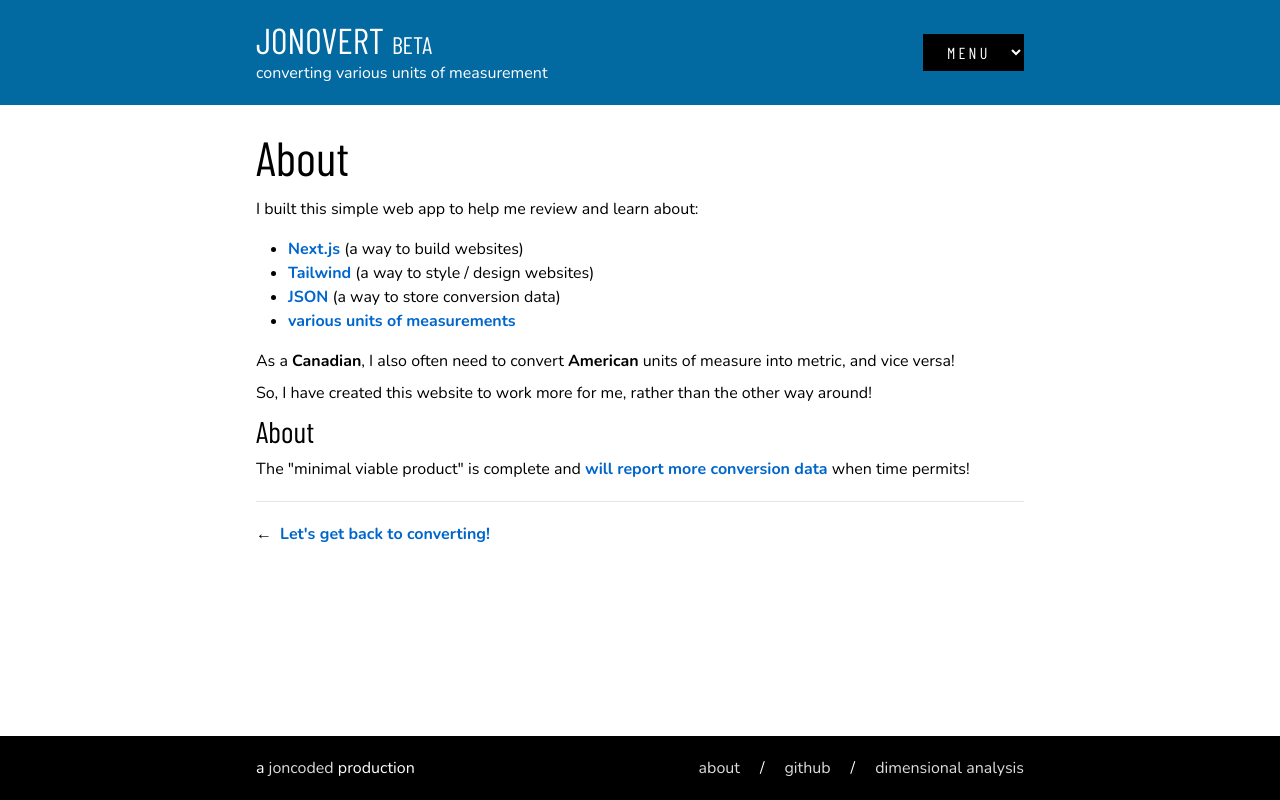
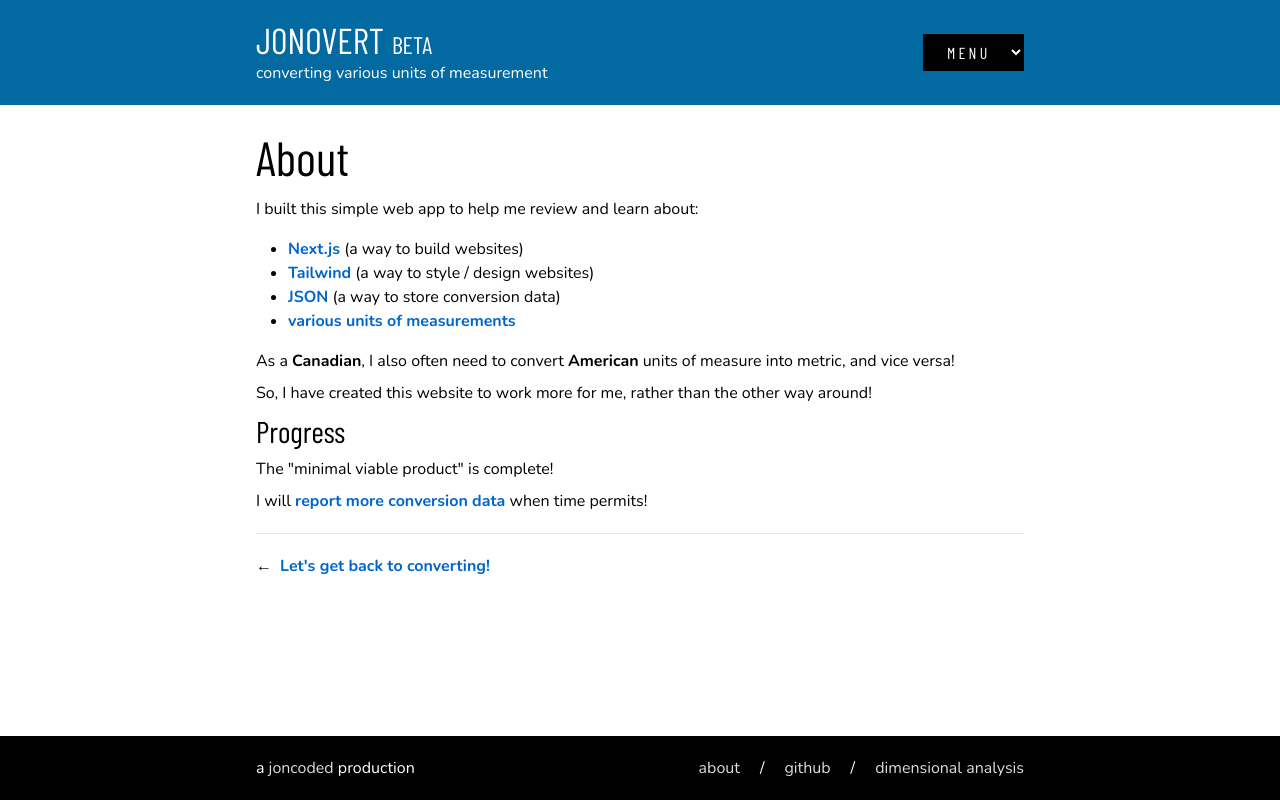
Before and after one commit to joncoded/jonovert, a Next.js app: page /about in a window 1280 px wide. Built offline with nearby package versions, Linux system fonts and the light colour scheme; a web font is replaced by a local one.

Commit message:
updating about page

```diff
--- a/app/about/page.tsx
+++ b/app/about/page.tsx
@@ -21,9 +21,11 @@ export default function About() {
 
       <p>So, I have created this website to work more for me, rather than the other way around!</p>
 
-      <h3 className="text-3xl font-light">About</h3>
+      <h3 className="text-3xl font-light">Progress</h3>
 
-      <p>The "minimal viable product" is complete and <Link href="https://github.com/joncoded/jonovert/commits/master">will report more conversion data</Link> when time permits!</p>
+      <p>The "minimal viable product" is complete!</p>
+
+      <p>I will <Link href="https://github.com/joncoded/jonovert/commits/master">report more conversion data</Link> when time permits!</p>
 
       <hr className="my-5" />
 
```
